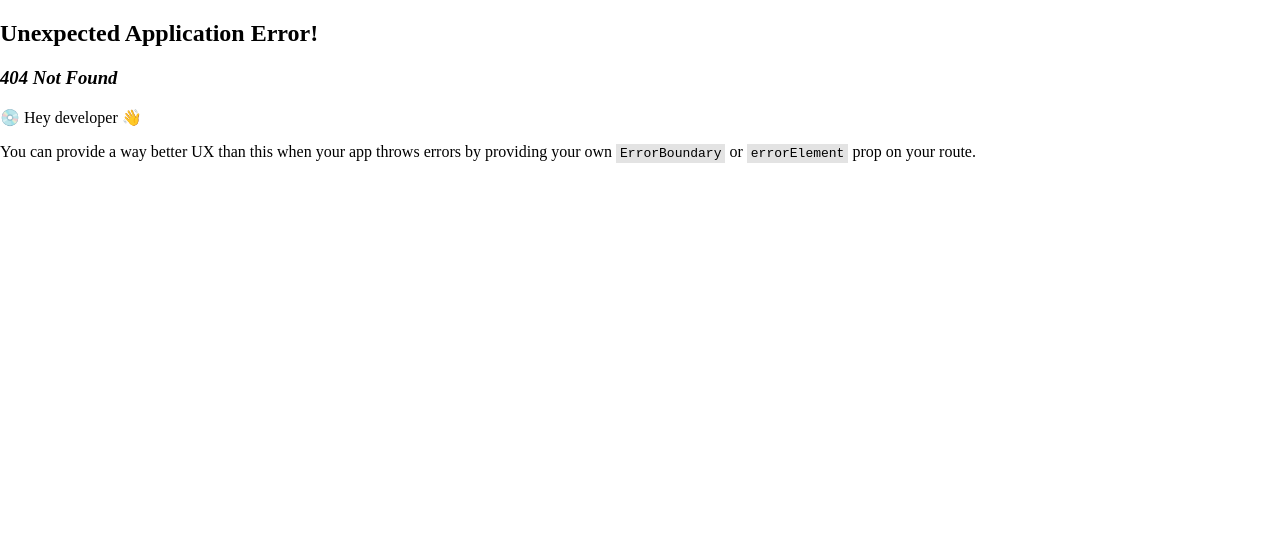
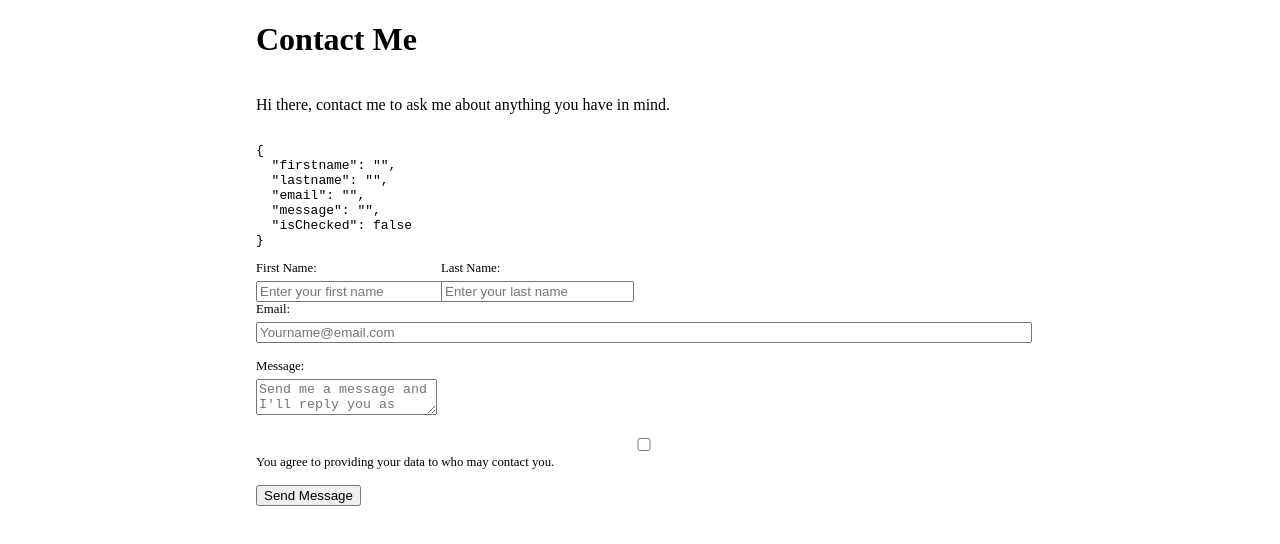
Before and after one commit to Terry-Magnus/HNGi9-LinkTree-clone, a React (Create React App) app: page /HNGi9-LinkTree-clone/contact in a window 1280 px wide. Before the commit this address had no page. Shown: the top 544 px of the page. Built offline with nearby package versions, Linux system fonts and the light colour scheme.

Commit message:
Feat: added form inputs and validation

```diff
--- a/src/App.js
+++ b/src/App.js
@@ -39,7 +39,7 @@ const App = () => {
                 <Button href="https://books.zuri.team/python-for-beginners?ref_id=<yourslackname>" id="book__python">Python Books</Button>
                 <Button href="https://background.zuri.team" id="pitch">Background Check for Coders</Button>
                 <Button href="https://books.zuri.team/design-rules" id="book__design">Design Books</Button>
-                <Button href="/contact" id="contact">Contact</Button>
+                <Button href="HNGi9-LinkTree-clone/contact" id="contact">Contact Me</Button>
             </div>
             <div className="sub-links">
                 <img src={slack} alt="slack" />
--- a/src/index.js
+++ b/src/index.js
@@ -9,11 +9,11 @@ import {
 
 const router = createBrowserRouter([
     {
-        path: "HNGi9-Linktree-clone/",
+        path: "HNGi9-LinkTree-clone",
         element: <App />
     },
     {
-        path: "contact",
+        path: "HNGi9-LinkTree-clone/contact",
         element: <Contact />
     }
 ]);
--- a/src/pages/contact.js
+++ b/src/pages/contact.js
@@ -1,20 +1,91 @@
+import { useState } from "react"
+import "./contact.scss"
+
 export default function Contact() {
-    const placeholderText = "Send me a message and I'll reply you as soon as possible..."
+    const [formData, setFormData] = useState({
+        firstname: "",
+        lastname: "",
+        email: "",
+        message: "",
+        isChecked: false
+    })
+    const [errorMsg, setErrorMsg] = useState("")
+    const handleChange = (event) => {
+        const { name, value, type, checked } = event.target
+        setFormData(prevFormData => {
+            return {
+                ...prevFormData,
+                [name]: type === "checkbox" ? checked : value
+            }
+        })
+    }
+    const handleSubmit = (event) => {
+        event.preventDefault()
+        if (formData.message === "") {
+            setErrorMsg("Please enter a message")
+        } else {
+            setErrorMsg("")
+        }
+
+    }
+
     return (
         <div className="contact">
             <h1>Contact Me</h1>
             <p>Hi there, contact me to ask me about anything you have in mind.</p>
-            <div className="input-container">
-                <label htmlFor="first_name">First Name</label>
-                <input type="text" id="first_name" placeholder="Enter your first name" />
-                <label htmlFor="last_name">Last Name</label>
-                <input type="text" id="last_name" placeholder="Enter your last name" />
-                <label htmlFor="email">Email</label>
-                <input type="email" id="email" placeholder="Yourname@email.com" />
-                <label htmlFor="message">Message</label>
-                <textarea id="message" placeholder={placeholderText}></textarea>
-                <button id="btn_submit"></button>
-            </div>
+            <pre>{JSON.stringify(formData, undefined, 2)}</pre>
+            <form onSubmit={handleSubmit} >
+                <div className="input-group">
+                    <div className="input">
+                        <label htmlFor="first_name">First Name:</label>
+                        <input
+                            type="text"
+                            name="firstname"
+                            id="first_name"
+                            placeholder="Enter your first name"
+                            value={formData.firstname}
+                            onChange={handleChange}
+                            required />
+                    </div>
+                    <div className="input">
+                        <label htmlFor="last_name">Last Name:</label>
+                        <input type="text"
+                            name="lastname"
+                            id="last_name"
+                            placeholder="Enter your last name"
+                            value={formData.lastname}
+                            onChange={handleChange}
+                            required />
+                    </div>
+                </div>
+                <label htmlFor="email">Email:</label>
+                <input
+                    type="email"
+                    name="email"
+                    id="email"
+                    placeholder="Yourname@email.com"
+                    value={formData.email}
+                    onChange={handleChange}
+                    required />
+                <p className="error"></p>
+                <label htmlFor="message">Message:</label>
+                <textarea
+                    id="message"
+                    name="message"
+                    value={formData.message}
+                    onChange={handleChange}
+                    placeholder="Send me a message and I'll reply you as soon as possible..."
+                />
+                <p>{errorMsg}</p>
+                <input
+                    type="checkbox"
+                    name="isChecked"
+                    id="check"
+                    onChange={handleChange}
+                />
+                <label htmlFor="check">You agree to providing your data to  who may contact you.</label>
+                <button type="submit" id="btn_submit">Send Message</button>
+            </form>
         </div>
     )
 }
--- /dev/null
+++ b/src/pages/contact.scss
@@ -0,0 +1,36 @@
+.contact {
+    display: flex;
+    flex-direction: column;
+    margin: 0 10px;
+
+
+    label {
+        display: block;
+        margin-bottom: 5px;
+        font-size: 0.8em;
+    }
+
+    input {
+        width: 100%;
+    }
+
+    .input-group {
+        display: flex;
+        flex-direction: column;
+
+        @media(min-width: 576px) {
+            flex-direction: row;
+        }
+    }
+
+
+    #btn_submit {
+        margin-top: 10px;
+    }
+
+    @media(min-width: 576px) {
+        width: 60vw;
+        margin: 0 auto;
+    }
+
+}
```
Also changed, not shown: 7 other files (tests, documents, lock files or other folders).
